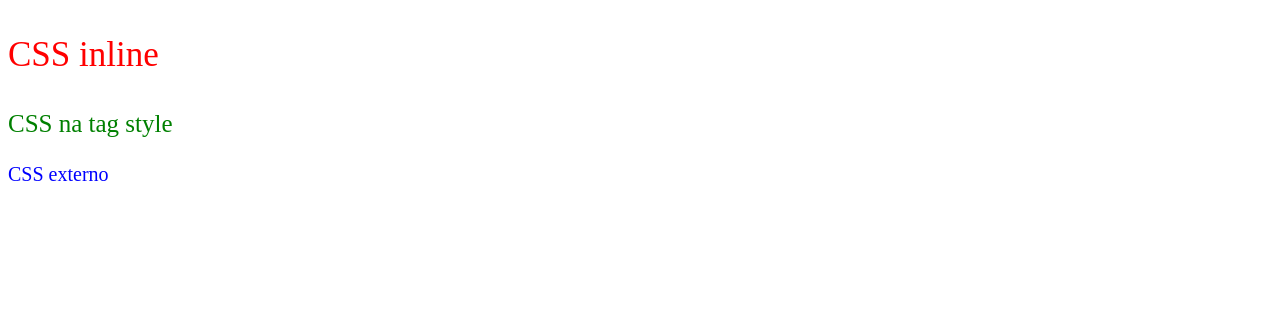
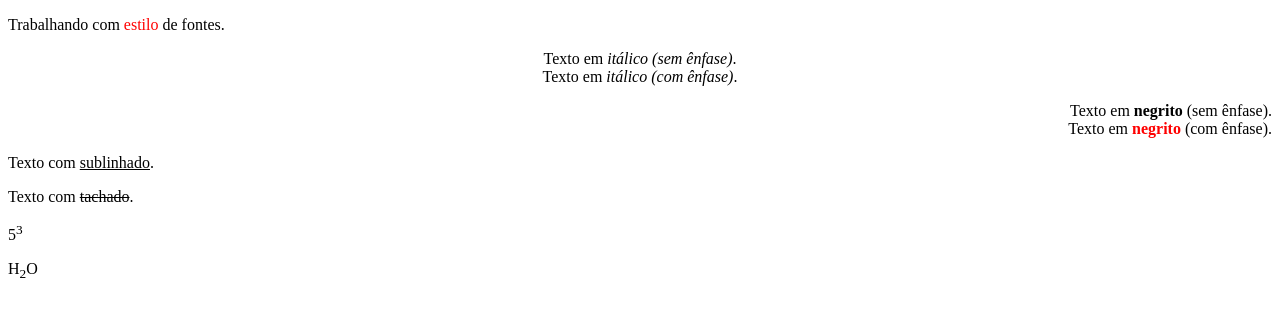
Before and after one commit to danilotc/pratica-aulas, a plain HTML site: page index.html in a window 1280 px wide. Drawn offline with Linux system fonts and the light colour scheme.

Commit message:
Aplicando alguns estilos de fontes

```diff
--- a/css/estilo.css
+++ b/css/estilo.css
@@ -2,3 +2,19 @@
     font-size: 20px;
     color: blue;
 }
+
+.error {
+    color: red;
+}
+
+.align-left {
+    text-align: left;
+}
+
+.align-center {
+    text-align: center;
+}
+
+.align-right {
+    text-align: right;
+}
--- a/index.html
+++ b/index.html
@@ -5,29 +5,37 @@
     <meta http-equiv="X-UA-Compatible" content="IE=edge">
     <meta name="viewport" content="width=320px, initial-scale=1.0">
     <link rel="stylesheet" href="css/estilo.css">
-    <title>Cores e estilo</title>
-
-    <style>
-        #css-head {
-            font-size: 25px;
-            color: green;
-        }
-    </style>
+    <title>Estilo de fontes</title>
 </head>
 <body>
-    <!-- Aplicando CSS inline -->
-    <p style="color: red; font-size: 35px;">
-        CSS inline
+    <p class="align-left">
+        Trabalhando com <span class="error">estilo</span> de fontes.
     </p>
 
-    <!-- Aplicando CSS a partir da tag style -->
-    <p id="css-head">
-        CSS na tag style
+    <p class="align-center">
+        Texto em <i>itálico (sem ênfase)</i>. <br>
+        Texto em <em>itálico (com ênfase)</em>.
     </p>
 
-    <!-- Aplicando CSS a partir de arquivo externo -->
-    <p id="css-externo">
-        CSS externo
+    <p class="align-right">
+        Texto em <b>negrito</b> (sem ênfase). <br>
+        Texto em <strong class="error">negrito</strong> (com ênfase).
+    </p>
+
+    <p>
+        Texto com <u>sublinhado</u>.
+    </p>
+
+    <p>
+        Texto com <s>tachado</s>.
+    </p>
+
+    <p>
+        5<sup>3</sup>
+    </p>
+
+    <p>
+        H<sub>2</sub>O
     </p>
 </body>
 </html>
```
